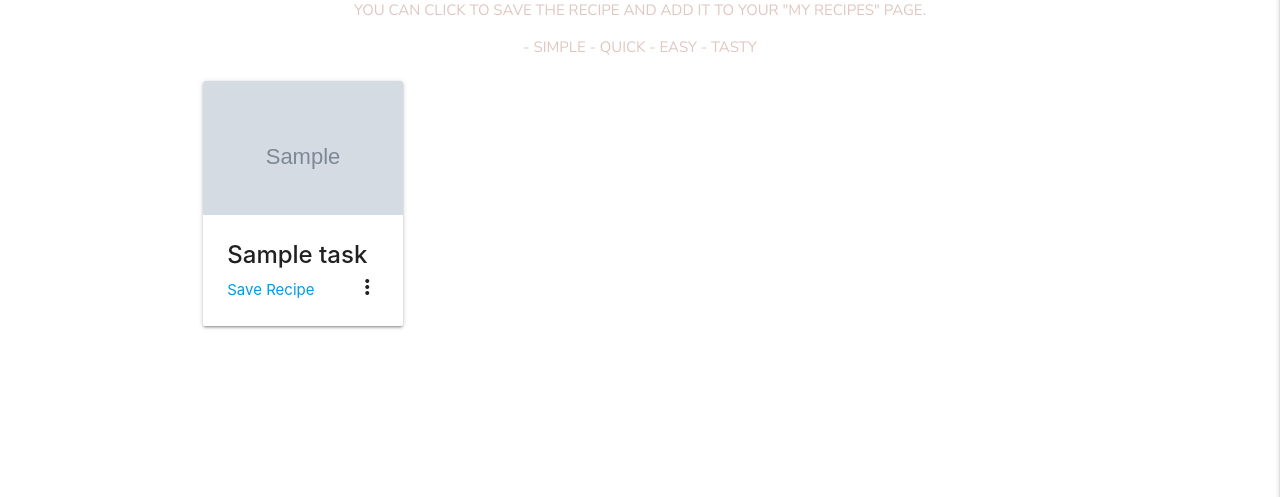
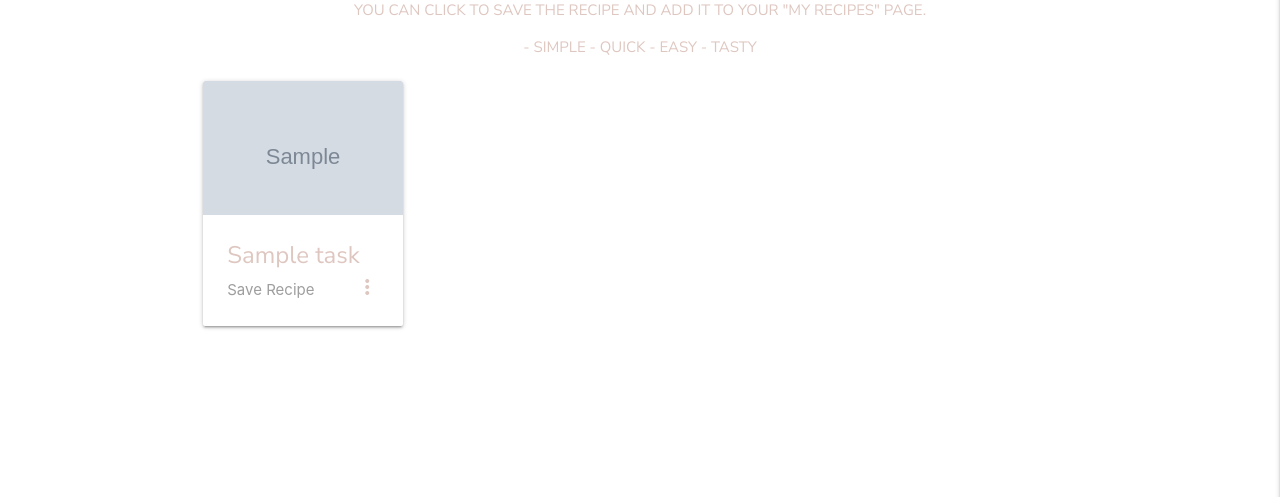
Before and after one commit to dkidanu1/Milestone-3, a Flask app: page /popular_recipes in a window 1280 px wide. Shown: the part 224-721 px from the top of the page. Run offline with Flask 2, Linux system fonts and the light colour scheme; grey boxes marked "Sample" are stand-in pictures; a database or web service that is not in the repository returns one stand-in record (values such as "Sample title"); some libraries are stand-ins or nearby versions.

Commit message:
Add color and styling to add/edit page@

```diff
--- a/static/css/style.css
+++ b/static/css/style.css
@@ -131,3 +131,23 @@
 .sub-text {
     text-align: center;
 }
+
+/************ Add Recipes ************/
+
+input.valid:not([type]), input.valid:not([type]):focus, input.valid[type=text]:not(.browser-default), input.valid[type=text]:not(.browser-default):focus, input.valid[type=password]:not(.browser-default), input.valid[type=password]:not(.browser-default):focus, input.valid[type=email]:not(.browser-default), input.valid[type=email]:not(.browser-default):focus, input.valid[type=url]:not(.browser-default), input.valid[type=url]:not(.browser-default):focus, input.valid[type=time]:not(.browser-default), input.valid[type=time]:not(.browser-default):focus, input.valid[type=date]:not(.browser-default), input.valid[type=date]:not(.browser-default):focus, input.valid[type=datetime]:not(.browser-default), input.valid[type=datetime]:not(.browser-default):focus, input.valid[type=datetime-local]:not(.browser-default), input.valid[type=datetime-local]:not(.browser-default):focus, input.valid[type=tel]:not(.browser-default), input.valid[type=tel]:not(.browser-default):focus, input.valid[type=number]:not(.browser-default), input.valid[type=number]:not(.browser-default):focus, input.valid[type=search]:not(.browser-default), input.valid[type=search]:not(.browser-default):focus, textarea.materialize-textarea.valid, textarea.materialize-textarea.valid:focus, .select-wrapper.valid>input.select-dropdown {
+    border-bottom: 1px solid#84b4c8;
+    -webkit-box-shadow: 0 1px 0 0#84b4c8;
+    box-shadow: 0 1px 0 0#84b4c8;
+}
+
+.input-field .prefix.active {
+    color:#84b4c8;
+}
+
+.dropdown-content li>a, .dropdown-content li>span {
+    font-size: 16px;
+    color: #84b4c8;
+    display: block;
+    line-height: 22px;
+    padding: 14px 16px;
+}
--- a/templates/popular_recipes.html
+++ b/templates/popular_recipes.html
@@ -27,14 +27,14 @@
                     </div>
                     <div class="card-content">
                         <span
-                            class="card-title activator grey-text text-darken-4"><strong>{{ recipe.recipe_name }}</strong><i
+                            class="card-title activator text-darken-4 peach"><strong>{{ recipe.recipe_name }}</strong><i
                                 class="material-icons right">more_vert</i></span>
-                        <p><a href="{{ url_for('add_recipe',recipe= recipe._id) }}">Save Recipe</a></p>
+                        <p><a href="{{ url_for('add_recipe',recipe= recipe._id) }}" class="grey-text">Save Recipe</a></p>
                     </div>
                     <div class="card-reveal">
-                        <span class="card-title grey-text text-darken-4">{{ recipe.recipe_name }}<i
+                        <span class="card-title text-darken-4 peach"><strong>{{ recipe.recipe_name }}</strong><i
                                 class="material-icons right">close</i></span>
-                        <p>{{ recipe.recipe_description }}</p>
+                        <p class="peach">{{ recipe.recipe_description }}</p>
                     </div>
                 </div>
             </div>
```
